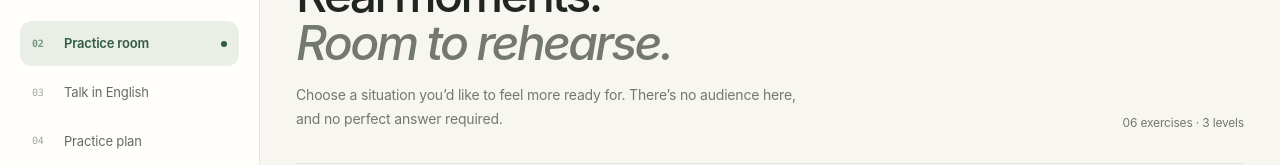
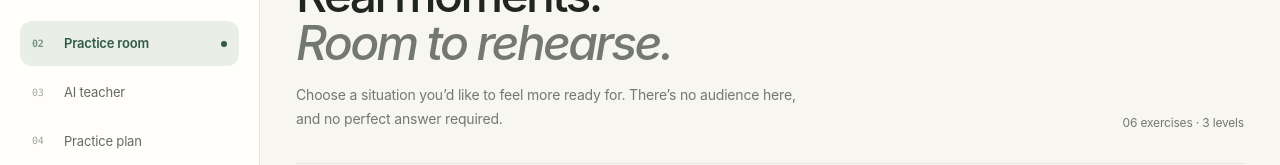
Before and after one commit to manansulya01/Courant, a Next.js app: page /labs in a window 1280 px wide. Shown: the part 177-342 px from the top of the page. Built offline with nearby package versions, Linux system fonts and the light colour scheme.

Commit message:
Point workspace navigation to the local AI teacher

```diff
--- a/components/AppShell.tsx
+++ b/components/AppShell.tsx
@@ -7,7 +7,7 @@ import { usePathname } from "next/navigation";
 const navigation = [
   { label: "Overview", href: "/dashboard", number: "01" },
   { label: "Practice room", href: "/labs", number: "02" },
-  { label: "Talk in English", href: "/talk", number: "03" },
+  { label: "AI teacher", href: "/local-tutor", number: "03" },
   { label: "Practice plan", href: "/practice-plan", number: "04" },
   { label: "My progress", href: "/dashboard#progress", number: "05" },
   { label: "Creator Studio", href: "/creator", number: "06" },
@@ -31,7 +31,7 @@ export default function AppShell({ children }: { children: React.ReactNode }) {
         {navigation.map(item => {
           const active = pathname === item.href ||
             (item.href === "/labs" && pathname.startsWith("/labs")) ||
-            (item.href === "/talk" && pathname === "/talk") ||
+            (item.href === "/local-tutor" && pathname === "/local-tutor") ||
             (item.href === "/creator" && pathname === "/creator") ||
             (item.href === "/practice-plan" && pathname === "/practice-plan") ||
             (item.href === "/dashboard" && pathname === "/dashboard") ||
```
